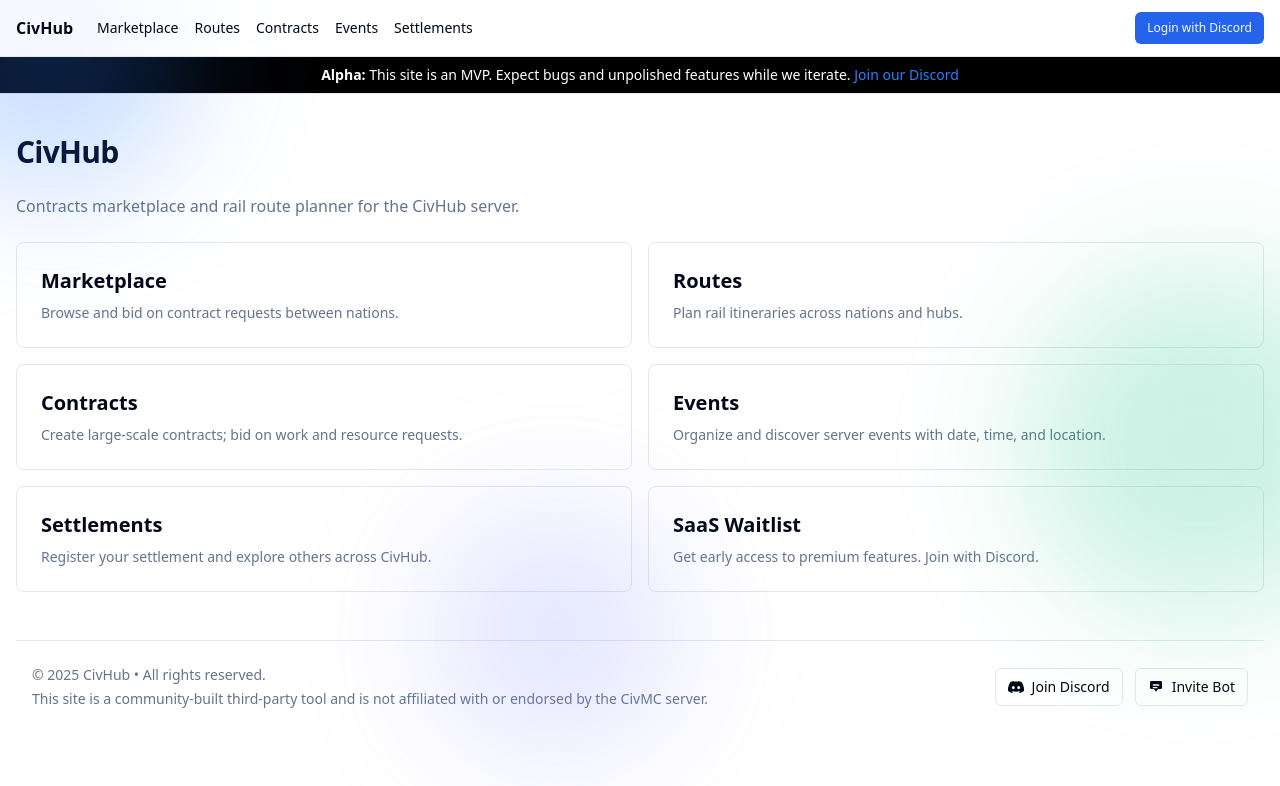
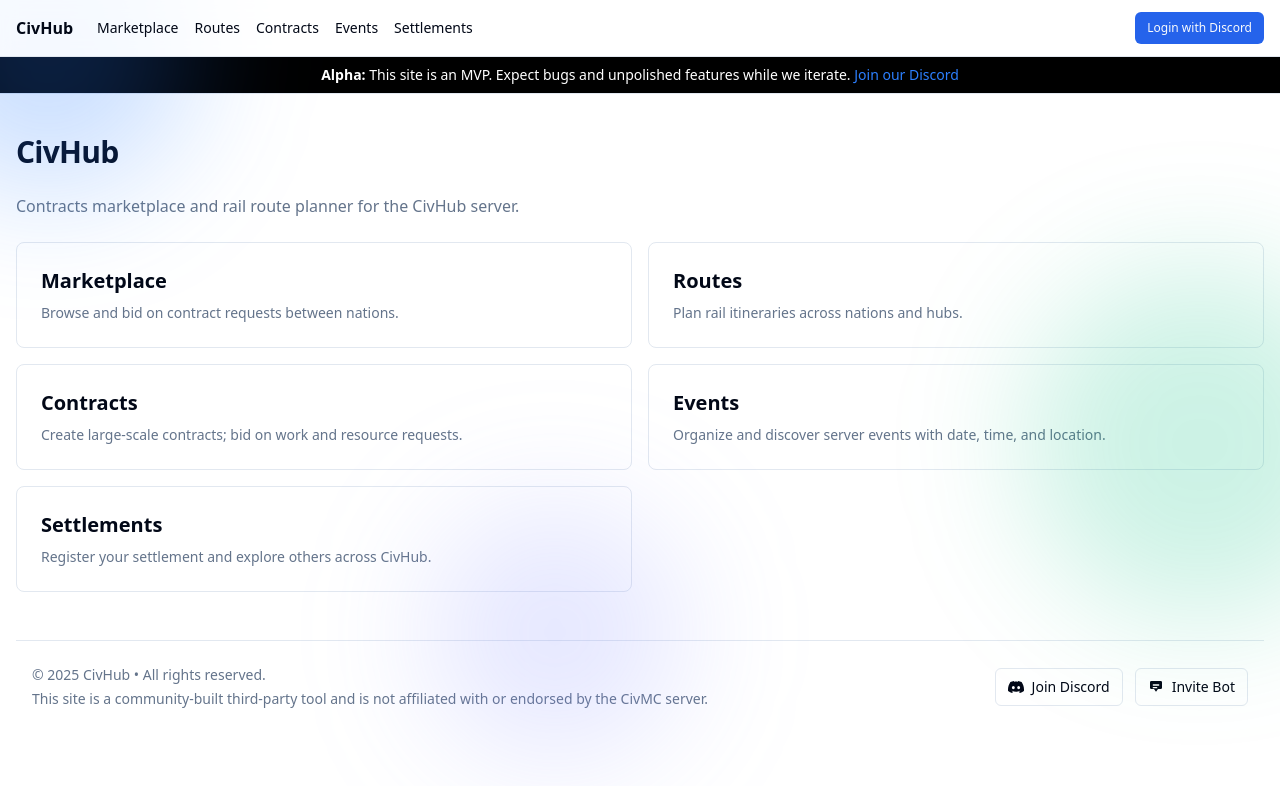
Before and after one commit to jay3393/civmc-marketplace.github.io, a Next.js app: page / in a window 1280 px wide. Shown: the top 786 px of the page. Built offline with nearby package versions, Linux system fonts and the light colour scheme; no server answers.

Commit message:
removed waitlist section from home page

```diff
--- a/src/app/page.tsx
+++ b/src/app/page.tsx
@@ -38,12 +38,6 @@
             Register your settlement and explore others across CivHub.
           </p>
         </Link>
-        <Link href="/waitlist" className="rounded-lg border p-6 hover:bg-muted/50 transition">
-          <div className="text-xl font-semibold mb-2">SaaS Waitlist</div>
-          <p className="text-sm text-muted-foreground">
-            Get early access to premium features. Join with Discord.
-          </p>
-        </Link>
       </div>
     </div>
   );
```
